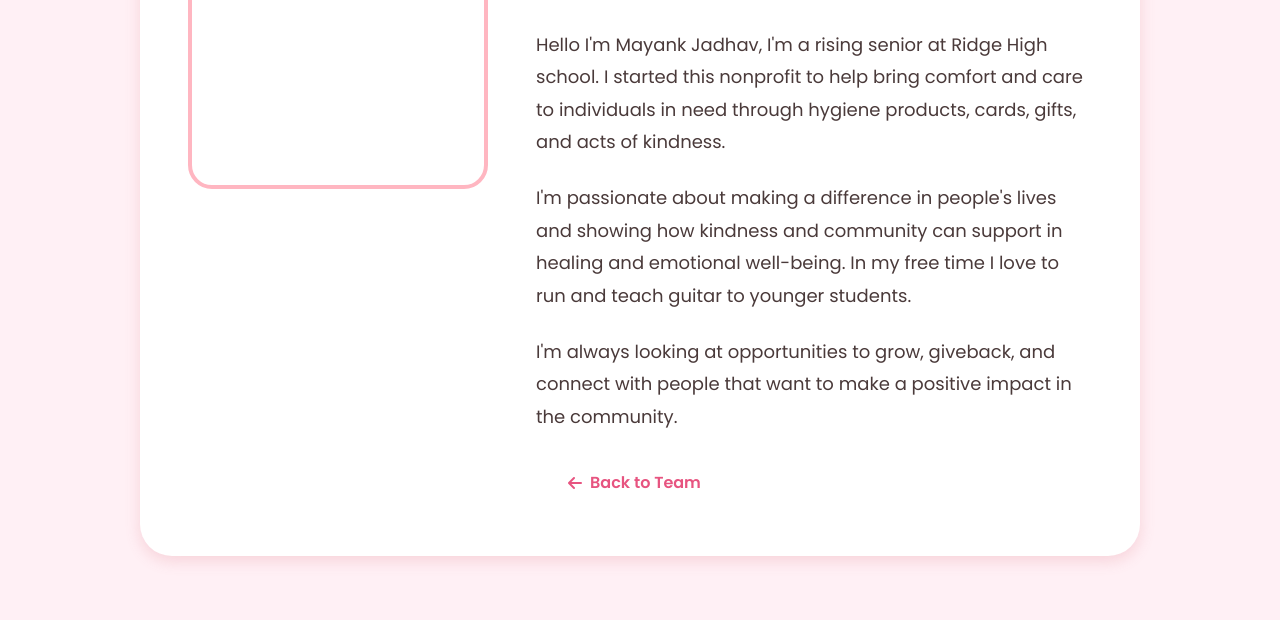
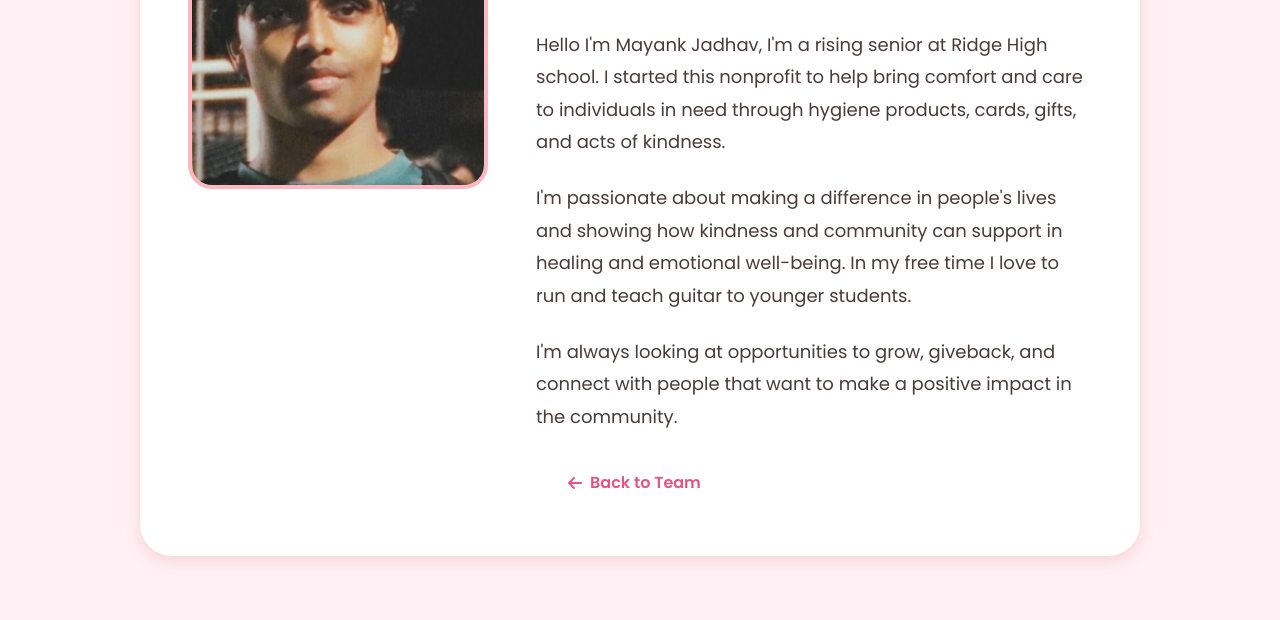
Before and after one commit to Hearts-of-Healing/Hearts-for-Healing-, a plain HTML site: page mayank-jadhav.html in a window 1280 px wide. Shown: the part 305-925 px from the top of the page. Drawn offline with Linux system fonts and the light colour scheme; files whose address does not match are found by name.

Commit message:
mayank-jadhav.html

```diff
--- a/mayank-jadhav.html
+++ b/mayank-jadhav.html
@@ -21,7 +21,7 @@
   <main class="team-profile">
     <div class="profile-container">
       <div class="profile-image">
-        <img src="images/team/Mayank.jpg" alt="Mayank Jadhav">
+        <img src="Mayank.jpg" alt="Mayank Jadhav">
       </div>
       <div class="profile-content">
         <h1>Mayank Jadhav</h1>
```
